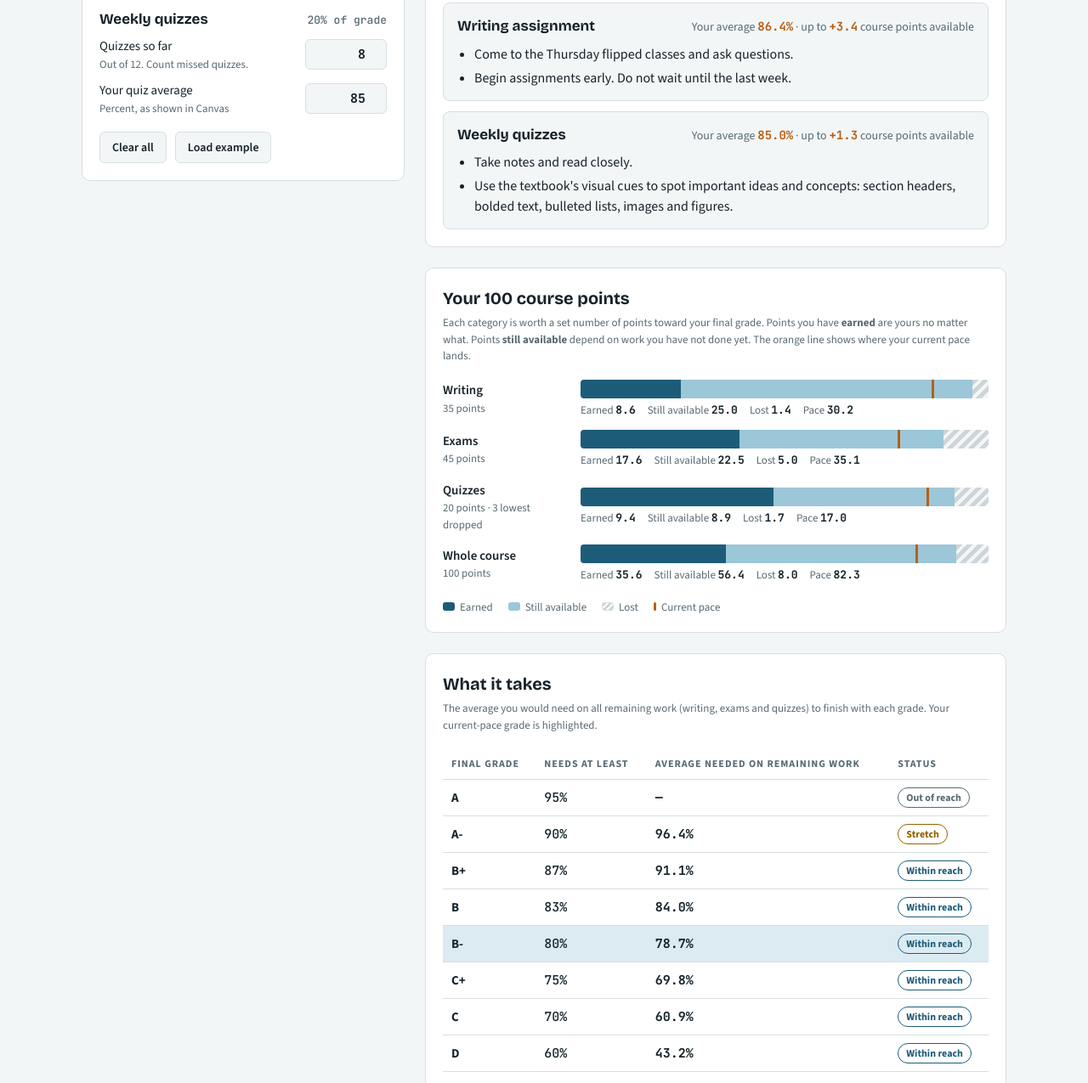
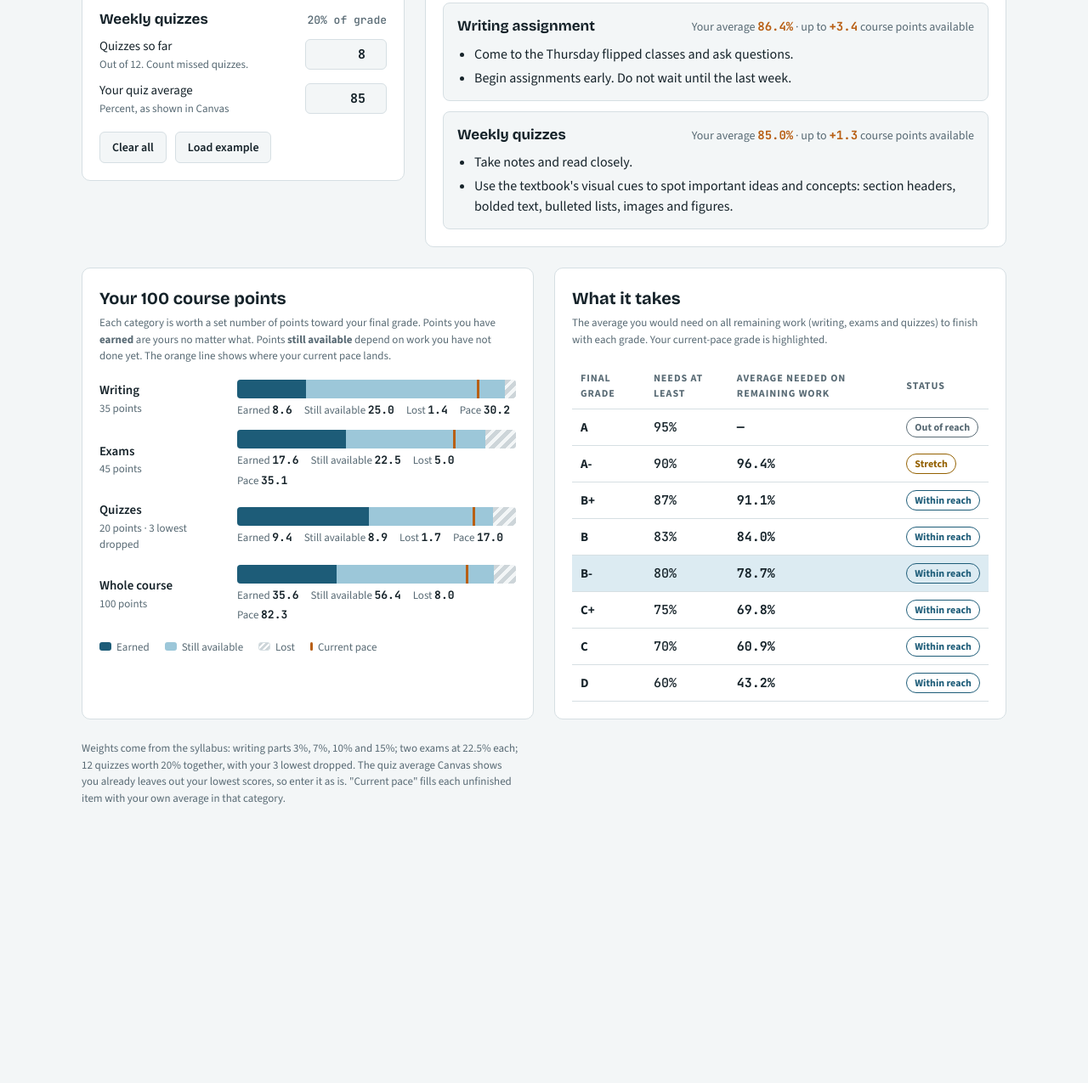
Before and after one commit to dr-rtucker/dr-rtucker.github.io, a plain HTML site: page crim250w-852adf/index.html in a window 1280 px wide. Shown: the part 752-2027 px from the top of the page at 85% size. After the commit the page ends 1757 px from the top, so only its background shows below. Drawn offline with nearby package versions, Linux system fonts and the light colour scheme.

Commit message:
Grade calculator: move points ledger and targets to a full-width bottom row
Co-Authored-By: Claude Opus 5.5 <noreply@anthropic.com>

```diff
--- a/crim250w-852adf/index.html
+++ b/crim250w-852adf/index.html
@@ -71,6 +71,9 @@ h3 { font-size: 13px; letter-spacing: .08em; text-transform: uppercase; color: v
 
 .panel { background: var(--surface); border: 1px solid var(--line); border-radius: 10px; padding: 20px; display: grid; gap: 18px; min-width: 0; }
 .results { display: grid; gap: 24px; min-width: 0; }
+.bottom-row { display: grid; grid-template-columns: repeat(2, minmax(0, 1fr)); gap: 24px; }
+@media (max-width: 860px) { .bottom-row { grid-template-columns: minmax(0, 1fr); } }
+.bottom-row > .panel { align-content: start; }
 
 /* Form */
 fieldset { border: 0; margin: 0; padding: 0; display: grid; gap: 10px; }
@@ -257,6 +260,10 @@ tr.is-pace td { background: var(--accent-soft); }
         <div class="focus" id="focus"></div>
       </section>
 
+    </div>
+  </div>
+
+  <div class="bottom-row">
       <section class="panel" aria-labelledby="ledgerHead">
         <div style="display:grid;gap:4px">
           <h2 id="ledgerHead">Your 100 course points</h2>
@@ -283,12 +290,11 @@ tr.is-pace td { background: var(--accent-soft); }
           </table>
         </div>
       </section>
+  </div>
 
       <div class="foot">
         <p>Weights come from the syllabus: writing parts 3%, 7%, 10% and 15%; two exams at 22.5% each; 12 quizzes worth 20% together, with your 3 lowest dropped. The quiz average Canvas shows you already leaves out your lowest scores, so enter it as is. "Current pace" fills each unfinished item with your own average in that category.</p>
       </div>
-    </div>
-  </div>
 </div>
 
 <script>
```
